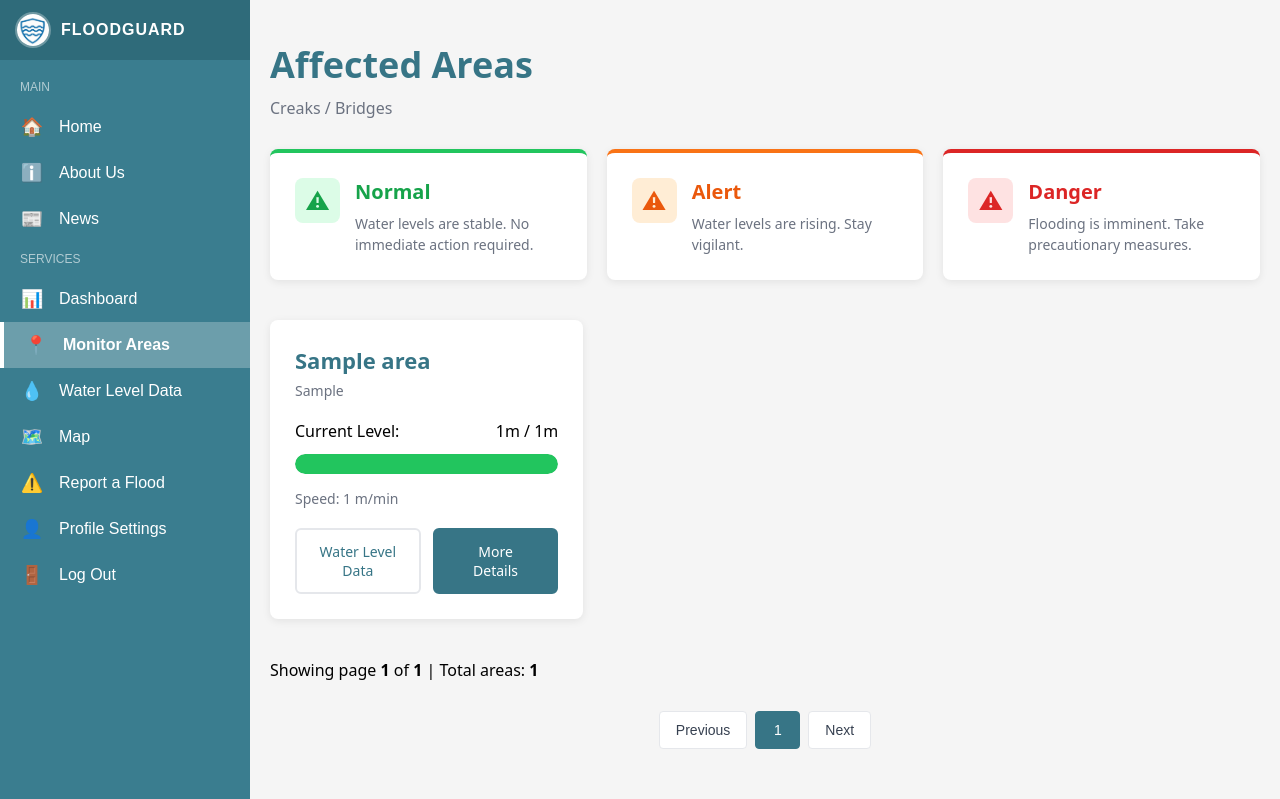
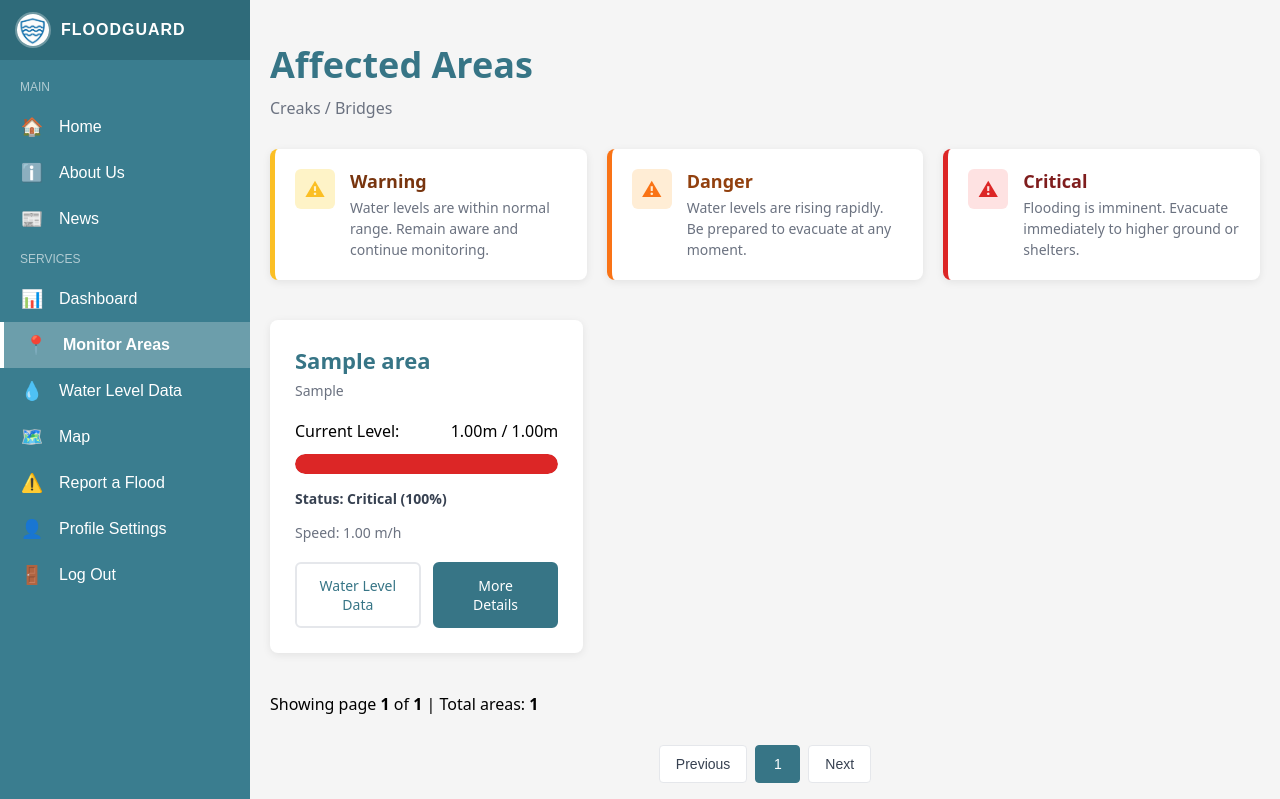
Before and after one commit to Germenio5/FloodGuard, a PHP site: page /views/user-affected-areas.php in a window 1280 px wide. Shown: the top 799 px of the page. Run offline with PHP 8.4, Linux system fonts and the light colour scheme; the visitor is signed in with stand-in values (Sample User, id 1); tables that the repository leaves empty hold one stand-in row (values such as "Sample post").

Commit message:
Updated user-affected-areas

```diff
--- a/assets/css/useraffectedareas.css
+++ b/assets/css/useraffectedareas.css
@@ -47,48 +47,76 @@ body {
 .alert-card {
     background: white;
     border-radius: 8px;
-    padding: 25px;
+    padding: 20px;
     display: flex;
     gap: 15px;
     align-items: flex-start;
     box-shadow: 0 2px 8px rgba(0, 0, 0, 0.08);
-    border-top: 4px solid;
+    border-left: 5px solid;
 }
 
 .alert-green {
-    border-top-color: #22c55e;
+    border-left-color: #fbbf24;
+}
+
+.alert-warning {
+    border-left-color: #fbbf24;
 }
 
 .alert-orange {
-    border-top-color: #f97316;
+    border-left-color: #fb923c;
+}
+
+.alert-danger {
+    border-left-color: #f97316;
 }
 
 .alert-red {
-    border-top-color: #dc2626;
+    border-left-color: #dc2626;
+}
+
+.alert-critical {
+    border-left-color: #dc2626;
 }
 
 .alert-icon {
-    width: 45px;
-    height: 45px;
+    width: 40px;
+    height: 40px;
     display: flex;
     align-items: center;
     justify-content: center;
-    border-radius: 8px;
-    font-size: 24px;
+    border-radius: 6px;
+    font-size: 20px;
     flex-shrink: 0;
+    font-weight: 600;
 }
 
 .alert-green .alert-icon {
-    background-color: #dcfce7;
-    color: #16a34a;
+    background-color: #fef3c7;
+    color: #fbbf24;
+}
+
+.alert-warning .alert-icon {
+    background-color: #fef3c7;
+    color: #fbbf24;
 }
 
 .alert-orange .alert-icon {
     background-color: #ffedd5;
-    color: #ea580c;
+    color: #f97316;
+}
+
+.alert-danger .alert-icon {
+    background-color: #ffedd5;
+    color: #f97316;
 }
 
 .alert-red .alert-icon {
+    background-color: #fee2e2;
+    color: #dc2626;
+}
+
+.alert-critical .alert-icon {
     background-color: #fee2e2;
     color: #dc2626;
 }
@@ -98,21 +126,41 @@ body {
 }
 
 .alert-level {
-    font-size: 20px;
-    font-weight: 600;
-    margin-bottom: 8px;
+    font-size: 18px;
+    font-weight: 700;
+    margin-bottom: 4px;
+    color: #1f2937;
 }
 
 .alert-green .alert-level {
-    color: #16a34a;
+    color: #78350f;
+}
+
+.alert-warning .alert-level {
+    color: #78350f;
 }
 
 .alert-orange .alert-level {
-    color: #ea580c;
+    color: #92400e;
+}
+
+.alert-danger .alert-level {
+    color: #92400e;
 }
 
 .alert-red .alert-level {
-    color: #dc2626;
+    color: #7f1d1d;
+}
+
+.alert-critical .alert-level {
+    color: #7f1d1d;
+}
+
+.alert-message {
+    font-size: 14px;
+    color: #4b5563;
+    line-height: 1.5;
+    font-weight: 500;
 }
 
 .alert-message {
@@ -181,6 +229,33 @@ body {
     height: 100%;
     border-radius: 10px;
     transition: width 0.3s ease;
+}
+
+.progress-warning {
+    background-color: #eab308;
+}
+
+.progress-danger {
+    background-color: #f97316;
+}
+
+.progress-critical {
+    background-color: #dc2626;
+}
+
+.status-label {
+    font-size: 14px;
+    color: #374151;
+    margin-bottom: 15px;
+    font-weight: 600;
+}
+
+.progress-percentage {
+    font-size: 13px;
+    color: #6b7280;
+    margin-bottom: 15px;
+    text-align: right;
+    font-weight: 500;
 }
 
 .speed-info {
--- a/controllers/affected-areas-controller.php
+++ b/controllers/affected-areas-controller.php
@@ -35,13 +35,27 @@ $bridges_data = get_affected_areas_paginated($conn, $itemsPerPage, $offset);
 $bridges = [];
 if ($bridges_data) {
     foreach ($bridges_data as $area) {
+        $current = (float)$area['current_level'];
+        $max = (float)$area['max_level'];
+        $percentage = ($max > 0) ? min(100, ($current / $max) * 100) : 0;
+
+        // Determine status class based on percentage thresholds
+        if ($percentage < 30) {
+            $statusClass = 'warning';
+        } elseif ($percentage < 75) {
+            $statusClass = 'danger';
+        } else {
+            $statusClass = 'critical';
+        }
+
         $bridges[] = [
             'name' => htmlspecialchars($area['name']),
             'location' => htmlspecialchars($area['location']),
-            'current_level' => (float)$area['current_level'],
-            'max_level' => (float)$area['max_level'],
+            'current_level' => $current,
+            'max_level' => $max,
             'speed' => (float)$area['speed'],
-            'status' => htmlspecialchars($area['status'])
+            'status' => $statusClass,
+            'percentage' => round($percentage, 1)
         ];
     }
 }
@@ -100,21 +114,50 @@ $paginationButtons = generatePaginationButtons($currentPage, $totalPages);
 
 
 /**
- * Get color code for water status
+ * Map database status values to CSS class names
  *
- * @param string $status Water level status
- * @return string Hex color code
+ * @param string $status Status from database (normal, alert, danger)
+ * @return string CSS class name (warning, danger, critical)
  */
-function getStatusColor($status) {
-    switch($status) {
+function mapStatusClass($status) {
+    $status = strtolower(trim($status));
+    switch ($status) {
+        case 'danger':
+            return 'critical';
+        case 'alert':
+            return 'danger';
         case 'normal':
-            return '#22c55e';
-        case 'alert':
-            return '#f97316';
+        default:
+            return 'warning';
+    }
+}
+
+/**
+ * Get progress fill class for styling
+ *
+ * @param string $status Status class name
+ * @return string CSS class
+ */
+function getProgressClass($status) {
+    return "progress-" . $status;
+}
+
+/**
+ * Get status label for display
+ *
+ * @param string $status Status class name
+ * @return string Display label
+ */
+function getStatusLabel($status) {
+    switch ($status) {
+        case 'warning':
+            return 'Warning';
         case 'danger':
-            return '#dc2626';
+            return 'Danger';
+        case 'critical':
+            return 'Critical';
         default:
-            return '#22c55e';
+            return 'Warning';
     }
 }
 
@@ -126,7 +169,7 @@ function getStatusColor($status) {
  * @return float Percentage value
  */
 function getPercentage($current, $max) {
-    return ($current / $max) * 100;
+    return ($max > 0) ? ($current / $max) * 100 : 0;
 }
 
 ?>
--- a/models/affected_areas.php
+++ b/models/affected_areas.php
@@ -13,7 +13,7 @@
  */
 function get_all_affected_areas($conn) {
     $areas = [];
-    $query = "SELECT id, name, location, current_level, max_level, speed, status, updated_at
+    $query = "SELECT id, name, location, current_level, max_level, speed, updated_at
               FROM affected_areas
               ORDER BY name ASC";
 
@@ -42,7 +42,7 @@ function get_affected_areas_paginated($conn, $limit = 10, $offset = 0) {
     $limit = intval($limit);
     $offset = intval($offset);
 
-    $query = "SELECT id, name, location, current_level, max_level, speed, status, updated_at
+    $query = "SELECT id, name, location, current_level, max_level, speed, updated_at
               FROM affected_areas
               ORDER BY name ASC LIMIT $limit OFFSET $offset";
 
@@ -67,7 +67,7 @@ function get_affected_areas_paginated($conn, $limit = 10, $offset = 0) {
  */
 function get_affected_area_by_id($conn, $area_id) {
     $area_id = intval($area_id);
-    $query = "SELECT id, name, location, current_level, max_level, speed, status, updated_at
+    $query = "SELECT id, name, location, current_level, max_level, speed, updated_at
               FROM affected_areas
               WHERE id = $area_id LIMIT 1";
 
@@ -141,9 +141,10 @@ function get_affected_areas_by_status($conn, $status) {
     $areas = [];
     $status = $conn->real_escape_string(strtolower(trim($status)));
 
-    $query = "SELECT id, name, location, current_level, max_level, speed, status, updated_at
+    // Status is now calculated dynamically based on percentage, not stored in DB
+    // This function returns all areas (status filtering done in controller)
+    $query = "SELECT id, name, location, current_level, max_level, speed, updated_at
               FROM affected_areas
-              WHERE status = '$status'
               ORDER BY name ASC";
 
     $result = $conn->query($query);
@@ -165,7 +166,7 @@ function get_affected_areas_by_status($conn, $status) {
  * @return array|bool Latest affected area record or false if not found
  */
 function get_latest_affected_area($conn) {
-    $query = "SELECT id, name, location, current_level, max_level, speed, status, updated_at
+    $query = "SELECT id, name, location, current_level, max_level, speed, updated_at
               FROM affected_areas
               ORDER BY updated_at DESC LIMIT 1";
 
@@ -187,7 +188,7 @@ function get_latest_affected_area($conn) {
 function get_affected_area_by_name($conn, $name) {
     $name = $conn->real_escape_string(trim($name));
 
-    $query = "SELECT id, name, location, current_level, max_level, speed, status, updated_at
+    $query = "SELECT id, name, location, current_level, max_level, speed, updated_at
               FROM affected_areas
               WHERE name = '$name' LIMIT 1";
 
--- a/views/user-affected-areas.php
+++ b/views/user-affected-areas.php
@@ -25,27 +25,27 @@ include '../controllers/affected-areas-controller.php';
 
      <!-- Alert Status Cards -->
     <section class="alert-section">
-        <div class="alert-card alert-green">
+        <div class="alert-card alert-warning">
             <div class="alert-icon"><span>⚠</span></div>
             <div class="alert-content">
-                <h3 class="alert-level">Normal</h3>
-                <p class="alert-message">Water levels are stable. No immediate action required.</p>
+                <h3 class="alert-level">Warning</h3>
+                <p class="alert-message">Water levels are within normal range. Remain aware and continue monitoring.</p>
             </div>
         </div>
 
-        <div class="alert-card alert-orange">
+        <div class="alert-card alert-danger">
             <div class="alert-icon"><span>⚠</span></div>
             <div class="alert-content">
-                <h3 class="alert-level">Alert</h3>
-                <p class="alert-message">Water levels are rising. Stay vigilant.</p>
+                <h3 class="alert-level">Danger</h3>
+                <p class="alert-message">Water levels are rising rapidly. Be prepared to evacuate at any moment.</p>
             </div>
         </div>
 
-        <div class="alert-card alert-red">
+        <div class="alert-card alert-critical">
             <div class="alert-icon"><span>⚠</span></div>
             <div class="alert-content">
-                <h3 class="alert-level">Danger</h3>
-                <p class="alert-message">Flooding is imminent. Take precautionary measures.</p>
+                <h3 class="alert-level">Critical</h3>
+                <p class="alert-message">Flooding is imminent. Evacuate immediately to higher ground or shelters.</p>
             </div>
         </div>
     </section>
@@ -69,21 +69,23 @@ include '../controllers/affected-areas-controller.php';
                 <span>Current Level:</span>
 
                 <span>
-                    <?= $bridge['current_level'] ?>m /
-                    <?= $bridge['max_level'] ?>m
+                    <?= number_format($bridge['current_level'], 2) ?>m /
+                    <?= number_format($bridge['max_level'], 2) ?>m
                 </span>
             </div>
 
             <div class="progress-bar">
-                <div class="progress-fill"
-                    style="
-                    width: <?= getPercentage($bridge['current_level'], $bridge['max_level']) ?>%;
-                    background-color: <?= getStatusColor($bridge['status']) ?>;">
+                <div class="progress-fill <?= getProgressClass($bridge['status']) ?>"
+                    style="width: <?= $bridge['percentage'] ?>%;">
                 </div>
             </div>
 
+            <p class="status-label">
+                Status: <?= getStatusLabel($bridge['status']) ?> (<?= $bridge['percentage'] ?>%)
+            </p>
+
             <p class="speed-info">
-                Speed: <?= $bridge['speed'] ?> m/min
+                Speed: <?= number_format($bridge['speed'], 2) ?> m/h
             </p>
 
             <div class="button-group">
```
Also changed, not shown: assets/css/user-dashboard.css (+29 -8 lines), controllers/user-dashboard-controller.php (+31 -0 lines), models/water_level.php (+30 -0 lines), views/user-dashboard.php (+41 -1 lines).
